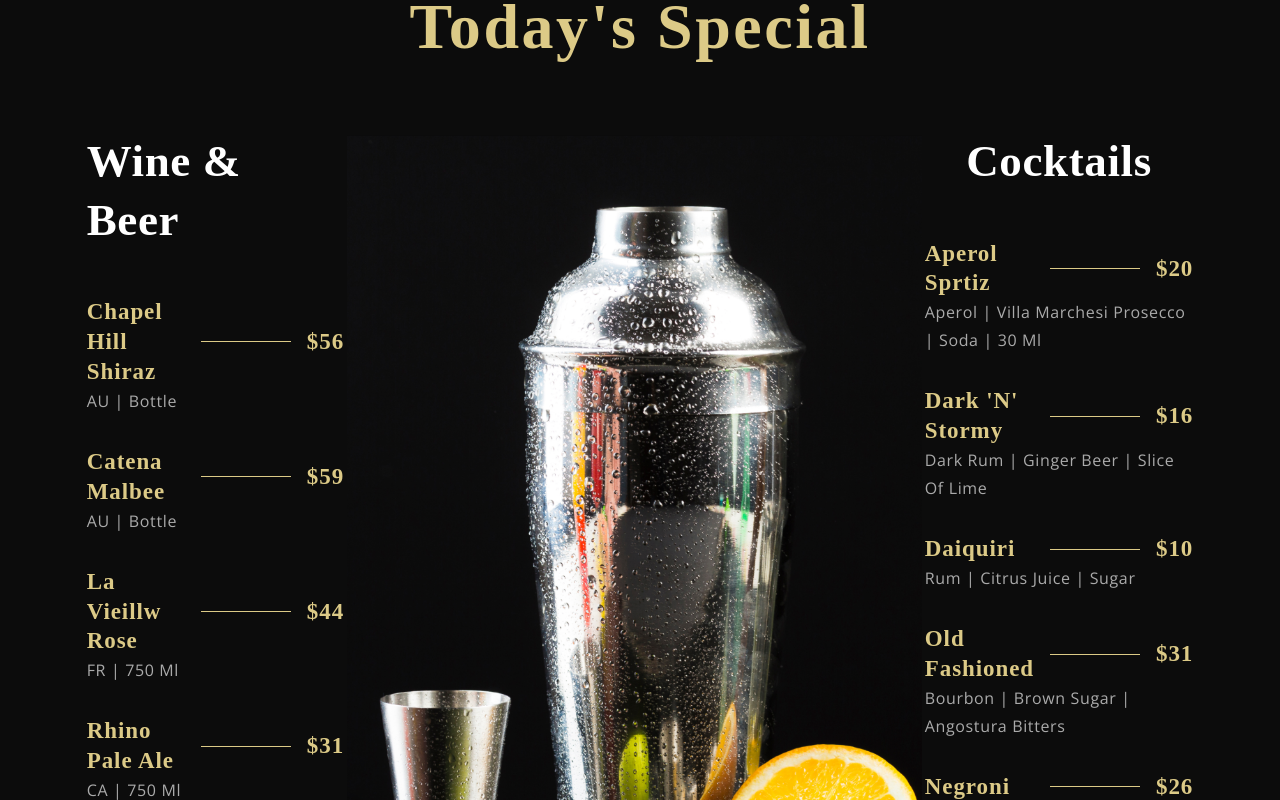
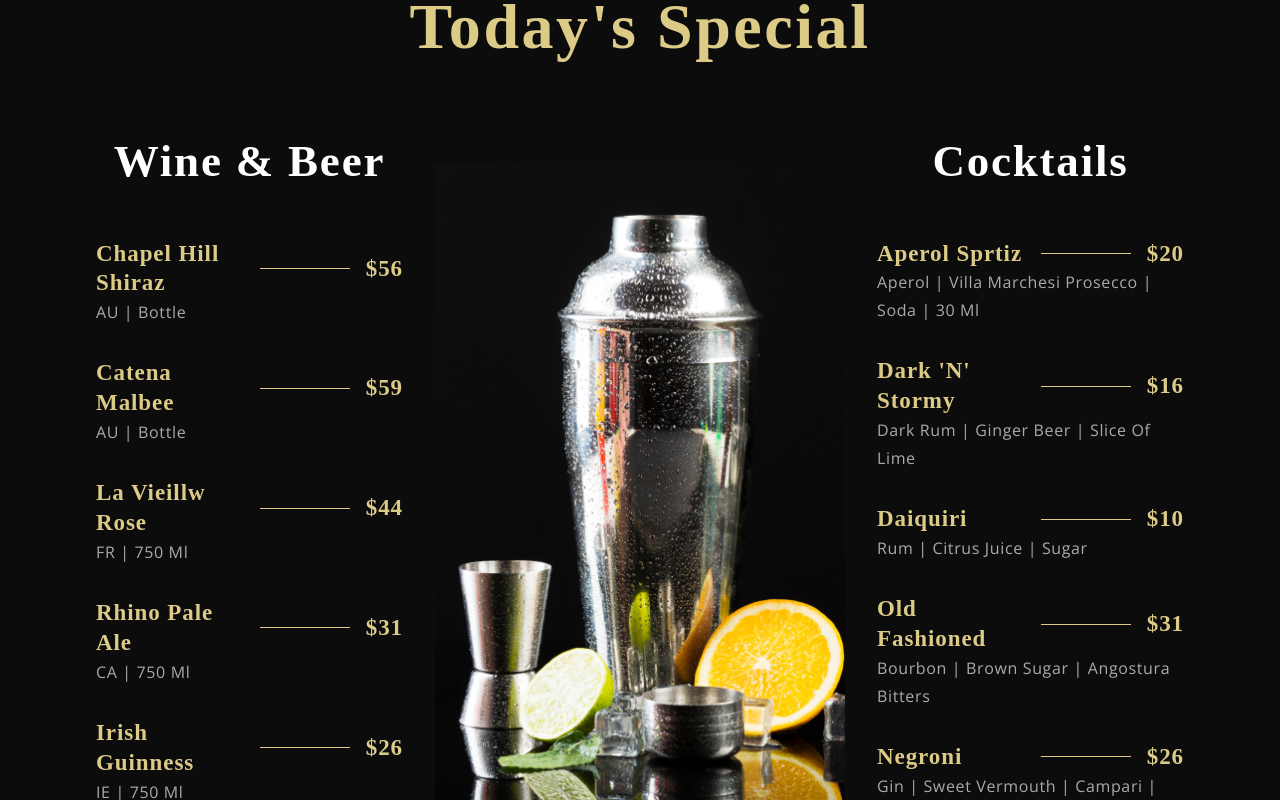
Before and after one commit to adityamishra9/restaurant-clone, a React (Create React App) app: page / in a window 1280 px wide. Shown: the part 2120-2920 px from the top of the page. Built offline with nearby package versions, Linux system fonts and the light colour scheme; a web font is replaced by a local one.

Commit message:
feat-specialMenu2

```diff
--- a/src/container/Menu/SpecialMenu.css
+++ b/src/container/Menu/SpecialMenu.css
@@ -22,7 +22,7 @@
   font-weight: 600;
   font-size: 45px;
   line-height: 58.5px;
-  letter-spacing: 0.04rem;
+  letter-spacing: 0.04em;
   color: var(--color-white);
 }
 
@@ -35,7 +35,11 @@
 
 .app__specialMenu-menu_img {
   width: 410px;
-  margin: 0.2rem;
+  margin: 2rem;
+}
+.app__specialMenu-menu_img img{
+  width: 100%;
+  height: auto;
 }
 
 .app__specialMenu_menu_items {
@@ -45,7 +49,7 @@
   width: 100%;
 }
 
-@media screen and (max-width: 2000px) {
+@media screen and (min-width: 2000px) {
   .app__specialMenu-menu_img {
     width: 650px;
   }
```
